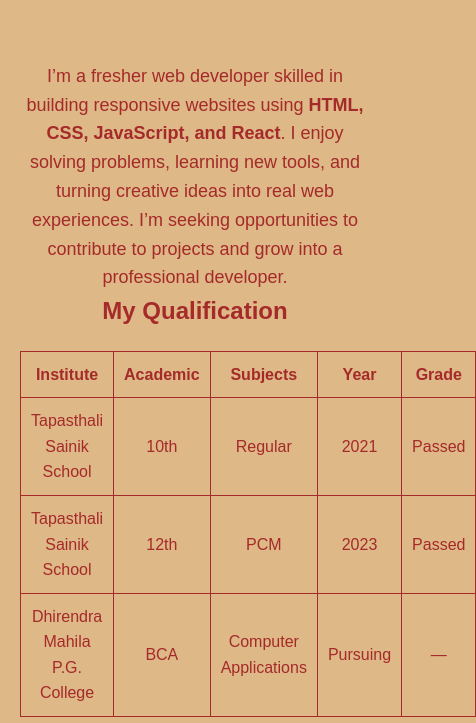
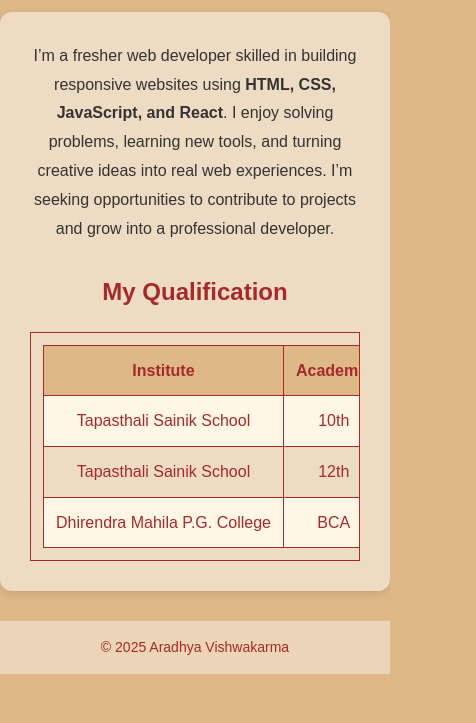
Before and after one commit to Aradhya7603/-MY-PORTFOLIO, a plain HTML site: page about.html in a window 390 px wide. Shown: the part 377-1100 px from the top of the page, 476 px wide, since content can reach past the window. After the commit the page ends 1051 px from the top, so only its background shows below. Drawn offline with Linux system fonts and the light colour scheme.

Commit message:
Add files via upload
forget

```diff
--- a/css/style.css
+++ b/css/style.css
@@ -70,22 +70,23 @@ h3 {
 /* ================================
    Home / Hero Section
 ================================ */
+#main{
+
+}
 .av {
   display: flex;
   align-items: center;
   justify-content: center;
-  gap: 40px;
+  gap: 80px;
   flex-wrap: wrap;
   padding: 50px;
 }
 
 .photo img {
-  width: 300px;
-  height: 300px;
+  width: 250px;
+  height: 230px;
   border-radius: 50%;
   transform: rotate(347deg);
-  margin-right: 100px;
-
 }
 
 .intro {
@@ -94,48 +95,73 @@ h3 {
 
 .intro h1 {
   font-size: 50px;
-  margin-bottom: 10px;
-  margin-right: 50px;
+
+
 }
 
 .intro h2 {
   font-size: 30px;
-  margin-bottom: 15px;
-  margin-right: 50px;
+  margin-bottom: 118px;
 }
 
 /* ================================
    About Section
 ================================ */
 
+/* About Page Styling */
 .about {
   max-width: 900px;
   margin: auto;
-  padding: 20px;
+  padding: 30px;
   text-align: center;
+  background: rgba(255, 255, 255, 0.5);
+  border-radius: 12px;
+  box-shadow: 0 3px 10px rgba(0,0,0,0.1);
 }
 
 .about p {
   font-size: 18px;
-  margin-top:30px;
+  line-height: 1.8;
+  margin-bottom: 30px;
+  color: #333;
 }
 
-.about h2 {
-  margin-bottom: 15px;
-}
-
+/* Qualification Table */
 .about table {
   width: 100%;
   border-collapse: collapse;
-  margin: 20px 0;
+  margin-top: 20px;
+}
+
+.about th {
+  background: burlywood;
+  color: brown;
+  font-weight: bold;
 }
 
 .about table,
 .about th,
 .about td {
   border: 1px solid brown;
-  padding: 10px;
+  padding: 12px;
   text-align: center;
+}
+
+.about tr:nth-child(even) {
+  background: #fff7e6;
+}
+
+/* Make Table Responsive */
+@media (max-width: 768px) {
+  .about table {
+    display: block;
+    overflow-x: auto;   /* scrollable */
+    white-space: nowrap;
+  }
+
+  .about p {
+    font-size: 16px;
+  }
 }
 
 /* ================================
@@ -255,14 +281,17 @@ footer {
   .av {
     flex-direction: column;
     text-align: center;
+
   }
 
   .intro h1 {
     font-size: 28px;
+
   }
 
   .intro h2 {
     font-size: 18px;
+
   }
   .icon-links ul {
     justify-content: center;
```
Also changed, not shown: index.html (+2 -1 lines).
